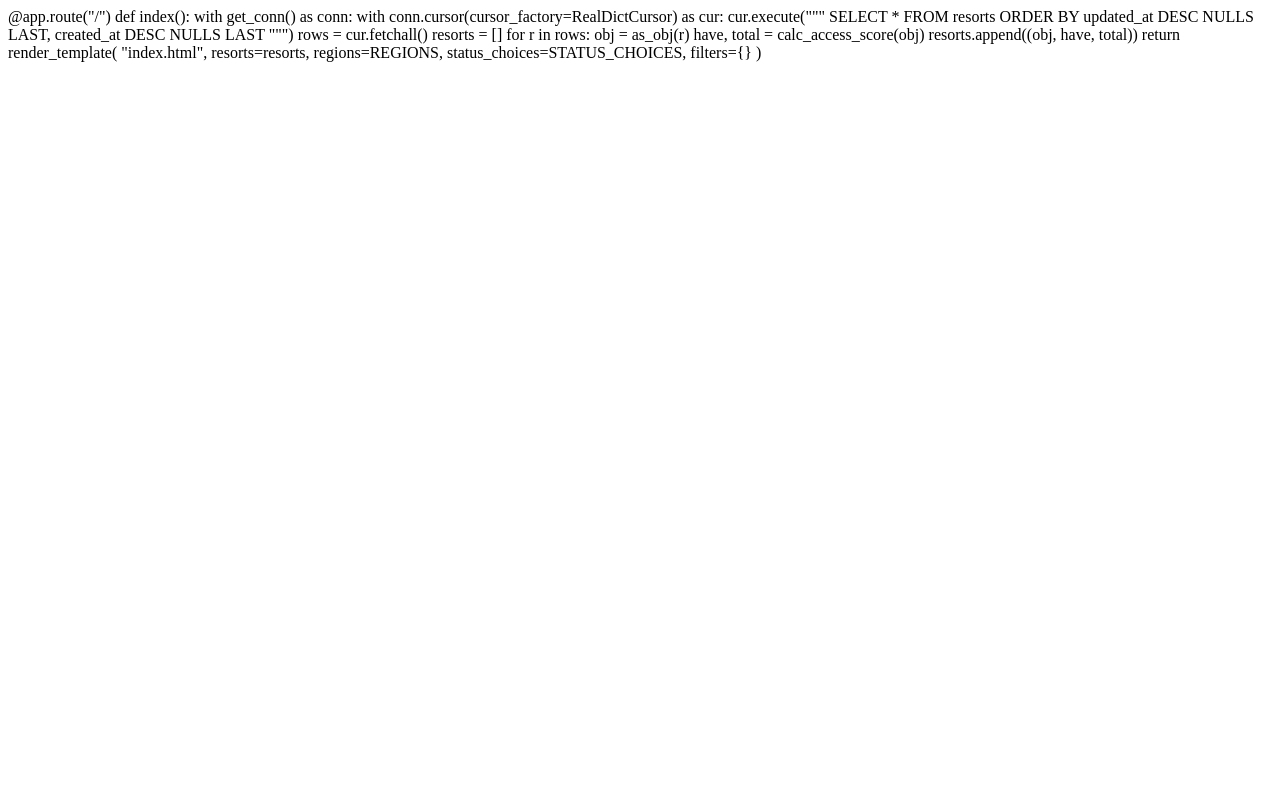
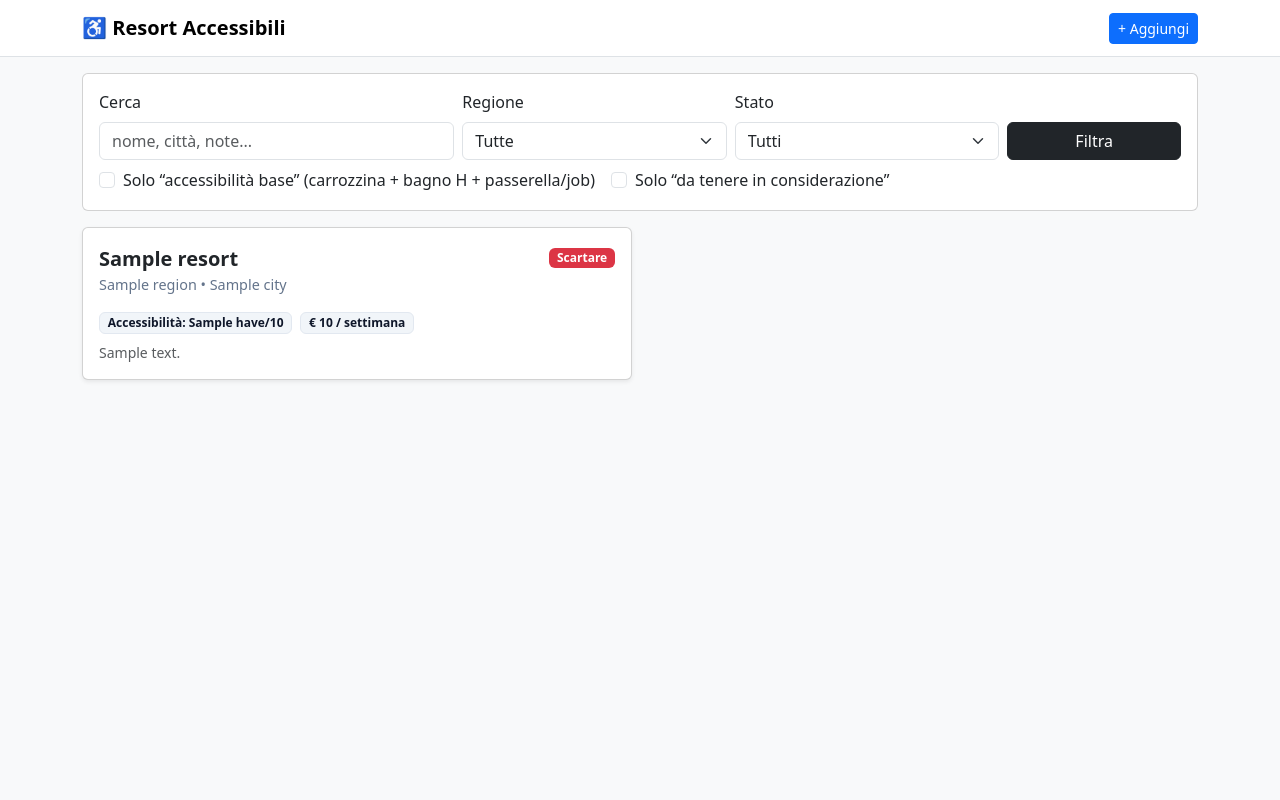
Before and after one commit to teskio83/resort-accessibili, a Flask app: template templates/index.html in a window 1280 px wide. Run offline with Flask 3, Linux system fonts and the light colour scheme; the template is opened without the code that fills it: most values are stand-ins (such as "Sample title", 1, 10 or a date in 2020); some libraries are stand-ins or nearby versions.

Commit message:
Update index.html

```diff
--- a/templates/index.html
+++ b/templates/index.html
@@ -1,23 +1,103 @@
-@app.route("/")
-def index():
-    with get_conn() as conn:
-        with conn.cursor(cursor_factory=RealDictCursor) as cur:
-            cur.execute("""
-                SELECT * FROM resorts
-                ORDER BY updated_at DESC NULLS LAST, created_at DESC NULLS LAST
-            """)
-            rows = cur.fetchall()
+{% extends "base.html" %}
+{% block content %}
 
-    resorts = []
-    for r in rows:
-        obj = as_obj(r)
-        have, total = calc_access_score(obj)
-        resorts.append((obj, have, total))
+<form class="card p-3 mb-3" method="get">
+  <div class="row g-2 align-items-end">
+    <div class="col-12 col-md-4">
+      <label class="form-label">Cerca</label>
+      <input class="form-control" name="q" value="{{ filters.q }}" placeholder="nome, città, note...">
+    </div>
 
-    return render_template(
-        "index.html",
-        resorts=resorts,
-        regions=REGIONS,
-        status_choices=STATUS_CHOICES,
-        filters={}
-    )
+    <div class="col-6 col-md-3">
+      <label class="form-label">Regione</label>
+      <select class="form-select" name="region">
+        <option value="">Tutte</option>
+        {% for r in regions %}
+          <option value="{{r}}" {% if filters.region==r %}selected{% endif %}>{{r}}</option>
+        {% endfor %}
+      </select>
+    </div>
+
+    <div class="col-6 col-md-3">
+      <label class="form-label">Stato</label>
+      <select class="form-select" name="status">
+        <option value="">Tutti</option>
+        {% for v, lbl in status_choices %}
+          <option value="{{v}}" {% if filters.status==v %}selected{% endif %}>{{lbl}}</option>
+        {% endfor %}
+      </select>
+    </div>
+
+    <div class="col-12 col-md-2 d-grid">
+      <button class="btn btn-dark">Filtra</button>
+    </div>
+
+    <div class="col-12">
+      <div class="d-flex gap-3 flex-wrap">
+        <div class="form-check">
+          <input class="form-check-input" type="checkbox" id="only_access" name="only_access" value="1"
+                 {% if filters.only_access=="1" %}checked{% endif %}>
+          <label class="form-check-label" for="only_access">Solo “accessibilità base” (carrozzina + bagno H + passerella/job)</label>
+        </div>
+        <div class="form-check">
+          <input class="form-check-input" type="checkbox" id="keep" name="keep" value="1"
+                 {% if filters.keep=="1" %}checked{% endif %}>
+          <label class="form-check-label" for="keep">Solo “da tenere in considerazione”</label>
+        </div>
+      </div>
+    </div>
+  </div>
+</form>
+
+{% if resorts|length == 0 %}
+  <div class="text-center py-5 small-muted">
+    Nessun resort. Premi <b>+ Aggiungi</b> per iniziare.
+  </div>
+{% endif %}
+
+<div class="row g-3">
+  {% for r, have, total in resorts %}
+  <div class="col-12 col-md-6">
+    <div class="card shadow-sm card-tap" onclick="location.href='{{ url_for('view_resort', resort_id=r.id) }}'">
+      <div class="card-body">
+        <div class="d-flex justify-content-between gap-2">
+          <div>
+            <div class="fw-semibold fs-5">{{ r.name }}</div>
+            <div class="small-muted">{{ r.region or "—" }}{% if r.city %} • {{ r.city }}{% endif %}</div>
+          </div>
+          <div class="text-end">
+            {% if r.status == "interessante" %}
+              <span class="badge text-bg-success">Interessante</span>
+            {% elif r.status == "scartare" %}
+              <span class="badge text-bg-danger">Scartare</span>
+            {% else %}
+              <span class="badge text-bg-secondary">Da valutare</span>
+            {% endif %}
+            {% if r.keep_flag %}
+              <div class="mt-1"><span class="badge badge-soft">Da tenere</span></div>
+            {% endif %}
+          </div>
+        </div>
+
+        <div class="mt-3 d-flex flex-wrap gap-2">
+          <span class="badge badge-soft">Accessibilità: {{ have }}/{{ total }}</span>
+          {% if r.price_week %}
+            <span class="badge badge-soft">€ {{ "%.0f"|format(r.price_week) }} / settimana</span>
+          {% endif %}
+          {% if r.beach_job_chair %}<span class="badge text-bg-info">JOB</span>{% endif %}
+          {% if r.beach_walkway %}<span class="badge text-bg-info">Passerella</span>{% endif %}
+          {% if r.beach_bathroom_h %}<span class="badge text-bg-info">Bagno H</span>{% endif %}
+        </div>
+
+        {% if r.notes %}
+          <div class="mt-2 small text-muted">
+            {{ r.notes[:140] }}{% if r.notes|length > 140 %}…{% endif %}
+          </div>
+        {% endif %}
+      </div>
+    </div>
+  </div>
+  {% endfor %}
+</div>
+
+{% endblock %}
```
